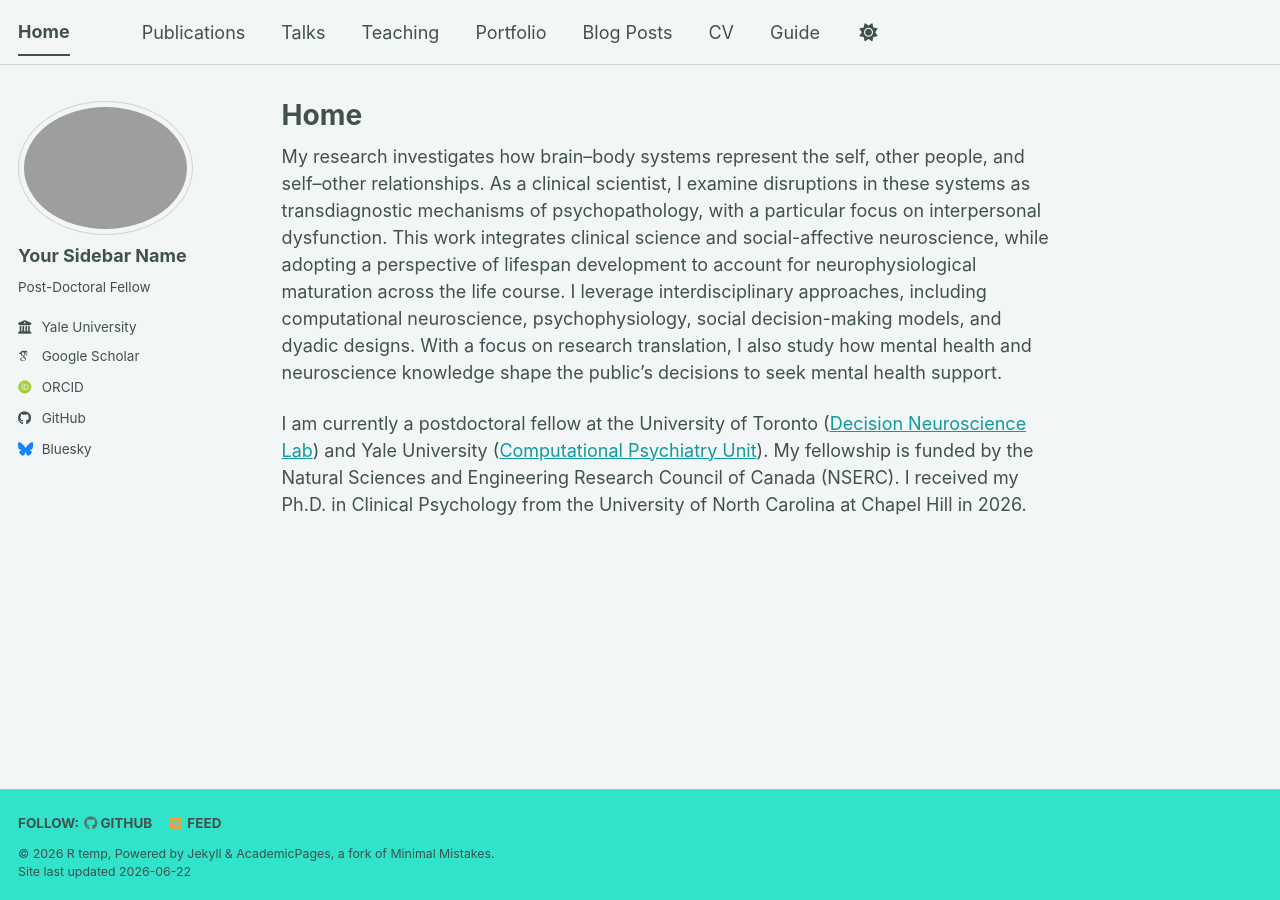
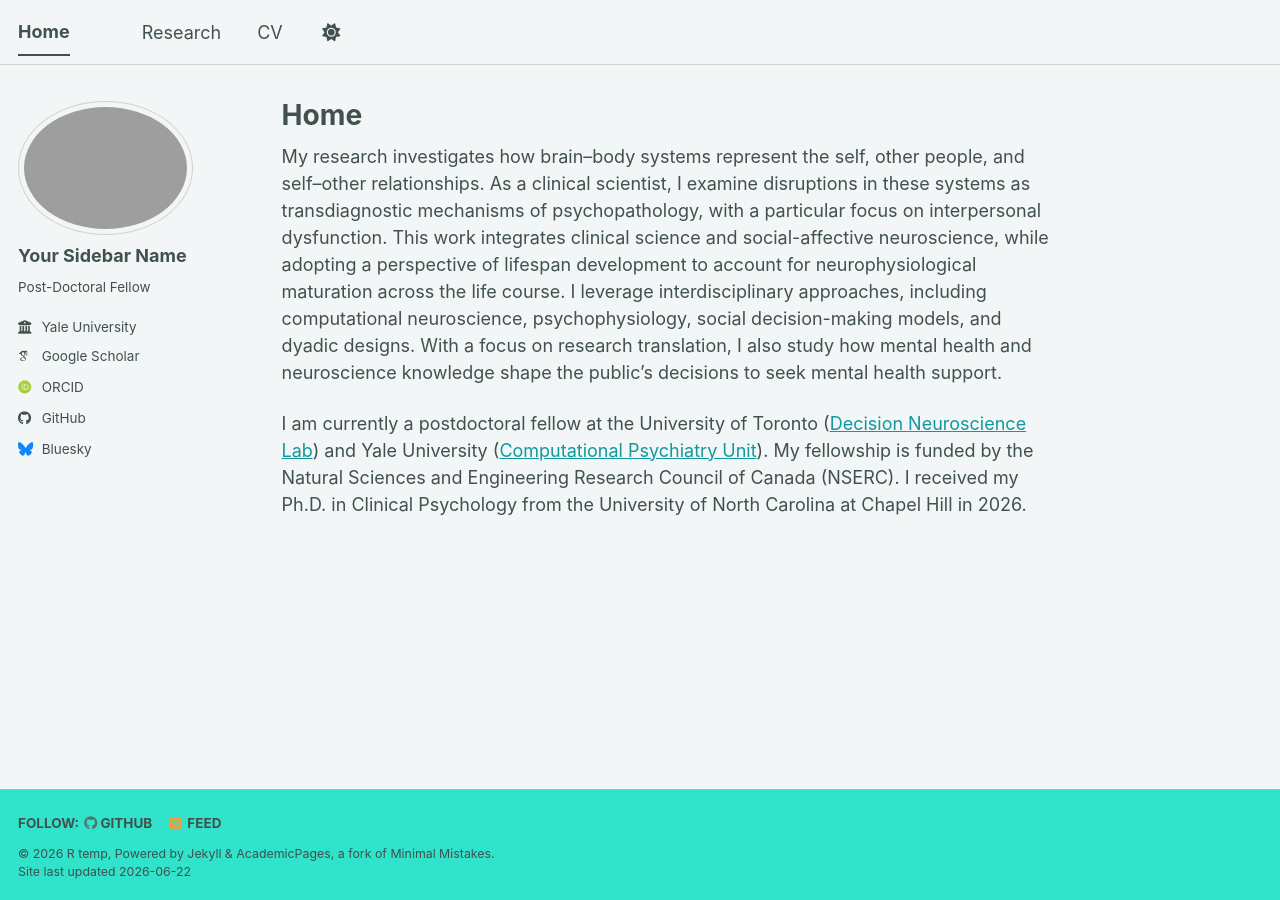
Before and after one commit to ruofanma/ruofanma.github.io, a Jekyll site: the page built from _pages/about.md, in a window 1280 px wide. Built offline with Jekyll 4.4.1, drawn with Linux system fonts in a browser that asks for light colours; some web fonts are replaced; a script bundle is joined from its source files by our own code; library files that are not in the unit come from our copies; some of the changed lines change nothing that is shown.

Commit message:
Update navigation.yml

```diff
--- a/_data/navigation.yml
+++ b/_data/navigation.yml
@@ -8,20 +8,20 @@
 #      Markdown formatted page while the second is generated using JSON.
 
 main:
-  - title: "Publications"
+  - title: "Research"
     url: /publications/
 
-  - title: "Talks"
-    url: /talks/
+  # - title: "Talks"
+  #  url: /talks/
 
-  - title: "Teaching"
-    url: /teaching/
+  # - title: "Teaching"
+  #  url: /teaching/
 
-  - title: "Portfolio"
-    url: /portfolio/
+  # - title: "Portfolio"
+  #  url: /portfolio/
 
-  - title: "Blog Posts"
-    url: /year-archive/
+  # - title: "Blog Posts"
+  #  url: /year-archive/
 
   - title: "CV"
     url: /cv/
@@ -29,5 +29,5 @@ main:
   # - title: "CV"
   #   url: /cv-json/
 
-  - title: "Guide"
-    url: /markdown/
+  # - title: "Guide"
+  #  url: /markdown/
```
